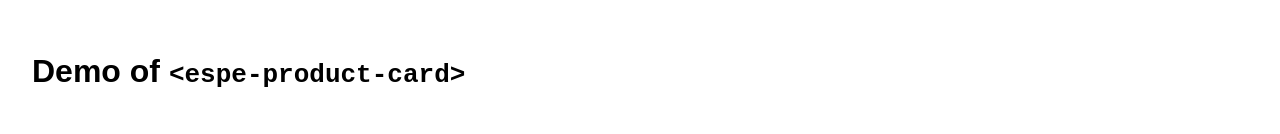
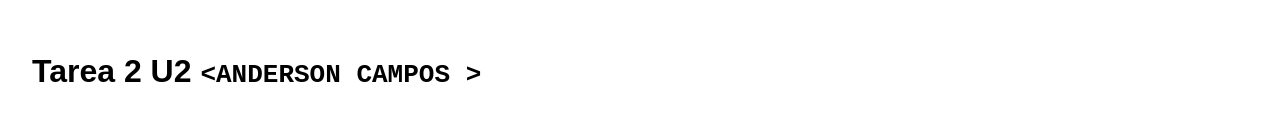
Before and after one commit to arquimides12/web-component-espe-product-card, a website built with webpack: page src/index.html in a window 1280 px wide. Shown: the top 134 px of the page. Built offline with nearby package versions, Linux system fonts and the light colour scheme.

```diff
--- a/src/index.html
+++ b/src/index.html
@@ -20,7 +20,7 @@
 </head>
 
 <body>
-  <h1>Demo of <code>&lt;espe-product-card&gt;</code></h1>
+  <h1>Tarea 2 U2  <code>&lt;ANDERSON CAMPOS &gt;</code></h1>
 
   <!-- 1. Normal card -->
   <espe-product-card
```
Also changed, not shown: README.md.
